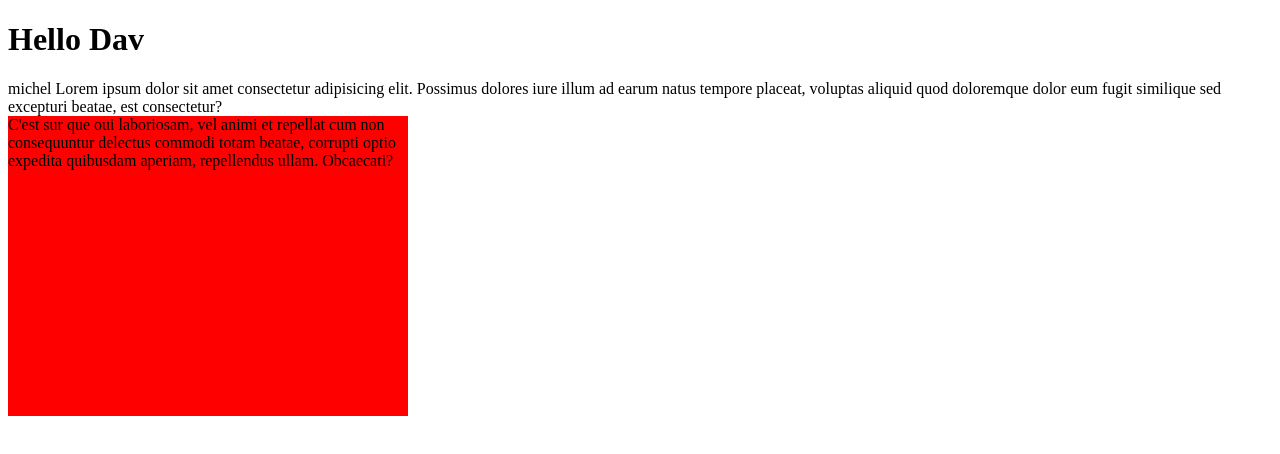
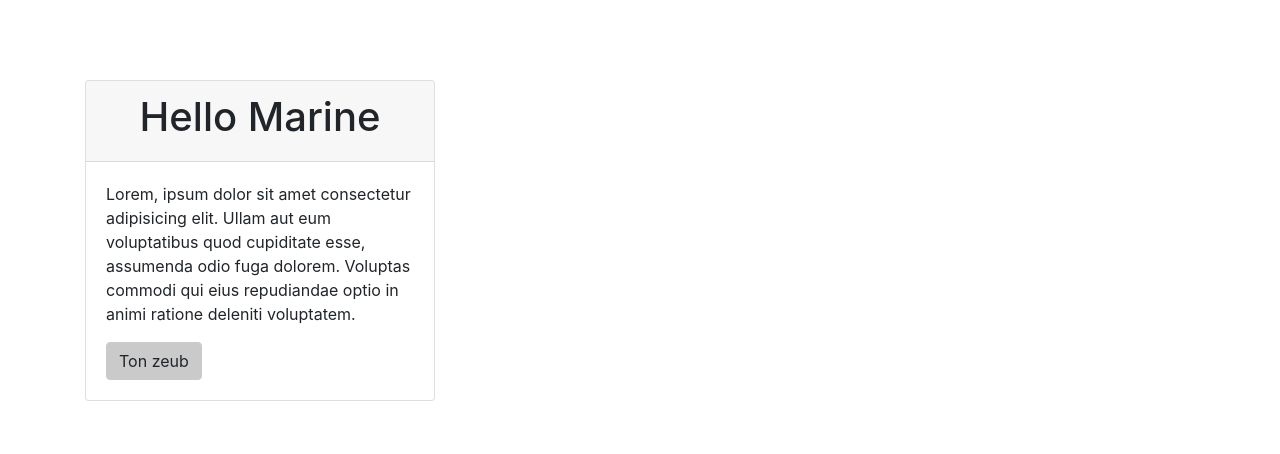
Before and after one commit to nicoxxxcox/Gulp4-Bootstrap4, a website: page src/index.html in a window 1280 px wide. Drawn offline with nearby package versions, Linux system fonts and the light colour scheme; files that its build step writes are made by us from their sources; files whose address does not match are found by name.

Commit message:
optimisation of gulp script

```diff
--- a/src/index.html
+++ b/src/index.html
@@ -5,28 +5,28 @@
     <meta name="viewport" content="width=device-width, initial-scale=1.0" />
     <meta http-equiv="X-UA-Compatible" content="ie=edge" />
     <title>michel</title>
+
     <link rel="stylesheet" href="css/app.css" />
   </head>
-  <body>
-    <header>
-      <div class="container row">
-        <div class="col">
-          <h1>Hello Dav</h1>
-        </div>
-      </div>
-    </header>
-    <div class="yoy">
-      michel Lorem ipsum dolor sit amet consectetur adipisicing elit. Possimus
-      dolores iure illum ad earum natus tempore placeat, voluptas aliquid quod
-      doloremque dolor eum fugit similique sed excepturi beatae, est
-      consectetur?
-    </div>
+  <body><div class="wrapper">
 
-    <div class="nico">
-C'est sur que oui      laboriosam, vel animi et repellat cum non consequuntur delectus commodi
-      totam beatae, corrupti optio expedita quibusdam aperiam, repellendus
-      ullam. Obcaecati?
-    </div>
+     <div class="container">
+       <div class="row">
+         <div class="col-sm-4">
+           <div class="card">
+             <div class="card-header">
+               <h1 class="text-center font-weigth-bold">Hello Marine</h1>
+             </div>
+             <div class="card-body">
+               <p>Lorem, ipsum dolor sit amet consectetur adipisicing elit. Ullam aut eum voluptatibus quod cupiditate esse, assumenda odio fuga dolorem. Voluptas commodi qui eius repudiandae optio in animi ratione deleniti voluptatem.</p>
+
+               <a href="" class="btn btn-primary">Ton zeub</a>
+             </div>
+           </div>
+         </div>
+       </div>
+  </div>
+   </div>
     <script src="js/app.js"></script>
   </body>
 </html>
--- a/src/scss/app/app.scss
+++ b/src/scss/app/app.scss
@@ -1,8 +1,65 @@
-$black : red;
-$red : red;
 
-.nico{
-    background: red;
-    width: 400px;
-    height: 300px;
+$primary : #cacaca!default;
+
+@import "../../../node_modules/bootstrap/scss/bootstrap.scss";
+
+.wrapper{
+  padding-top: 5rem;
 }
+
+// $vals: 768px, 992px, 1200px;
+// $breaks: sm, md, xl;
+
+// $base-space: 1rem;
+
+// @for $i from 0 through 4 {
+//   .p-#{$i} {
+//     padding: ($i * $base-space);
+//   }
+//   .pt-#{$i} {
+//     padding-top: ($i * $base-space);
+//   }
+//   .pb-#{$i} {
+//     padding-bottom: ($i * $base-space);
+//   }
+//   .pr-#{$i} {
+//     padding-right: ($i * $base-space);
+//   }
+//   .pl-#{$i} {
+//     padding-left: ($i * $base-space);
+//   }
+//   .px-#{$i} {
+//     padding-left: ($i * $base-space);
+//     padding-right: ($i * $base-space);
+//   }
+//   .py-#{$i} {
+//     padding-top: ($i * $base-space);
+//     padding-bottom: ($i * $base-space);
+//   }
+// }
+
+// @for $i from 0 through 4 {
+//   .m-#{$i} {
+//     margin: ($i * $base-space);
+//   }
+//   .mt-#{$i} {
+//     margin-top: ($i * $base-space);
+//   }
+//   .mb-#{$i} {
+//     margin-bottom: ($i * $base-space);
+//   }
+//   .mr-#{$i} {
+//     margin-right: ($i * $base-space);
+//   }
+//   .ml-#{$i} {
+//     margin-left: ($i * $base-space);
+//   }
+//   .mx-#{$i} {
+//     margin-left: ($i * $base-space);
+//     margin-right: ($i * $base-space);
+//   }
+//   .my-#{$i} {
+//     margin-top: ($i * $base-space);
+//     margin-bottom: ($i * $base-space);
+//   }
+// }
```
Also changed, not shown: gulpfile.js (+10 -16 lines), package.json (+17 -1 lines), dist/css/app.css, dist/index.html, 2 other files.
